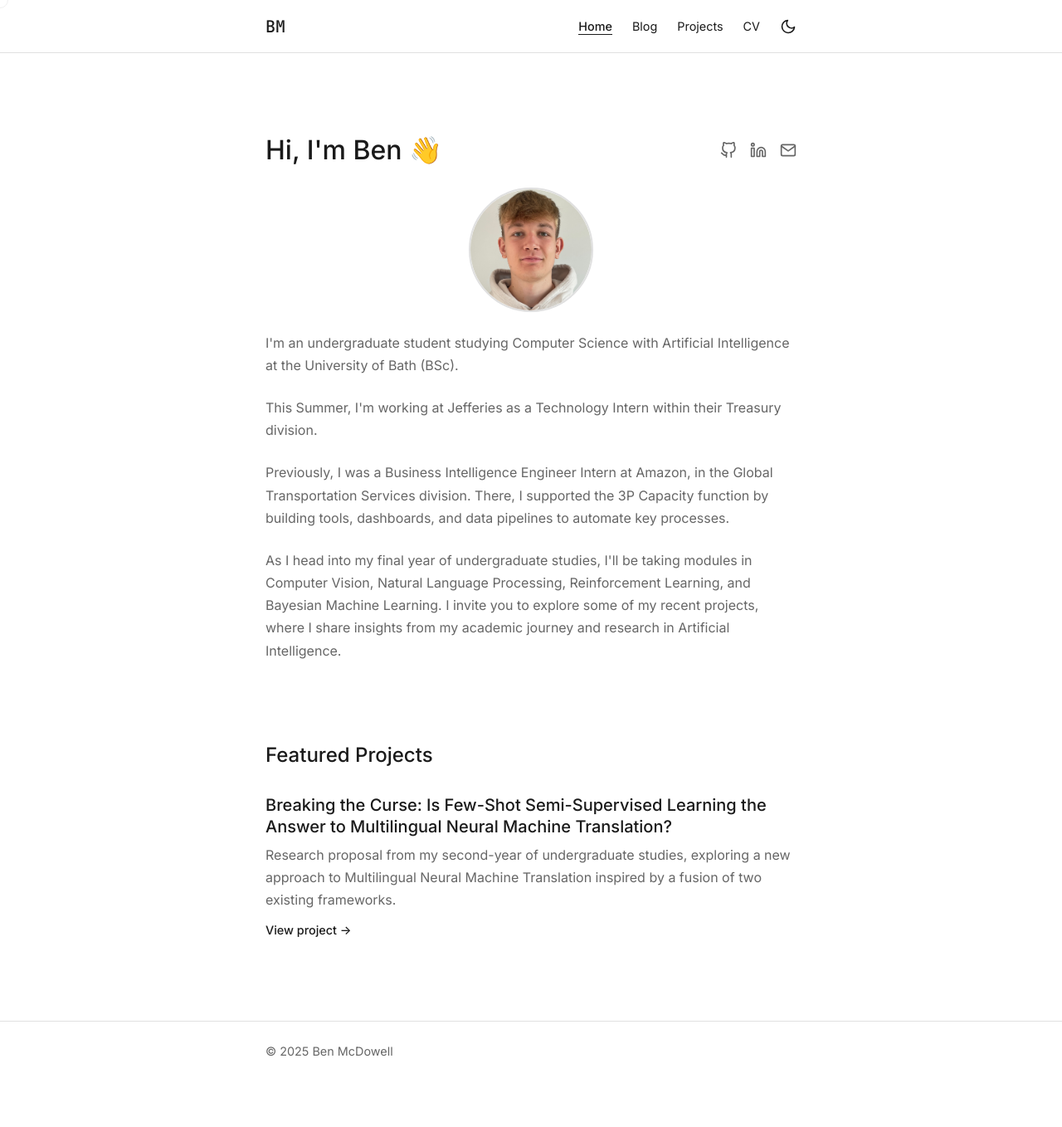
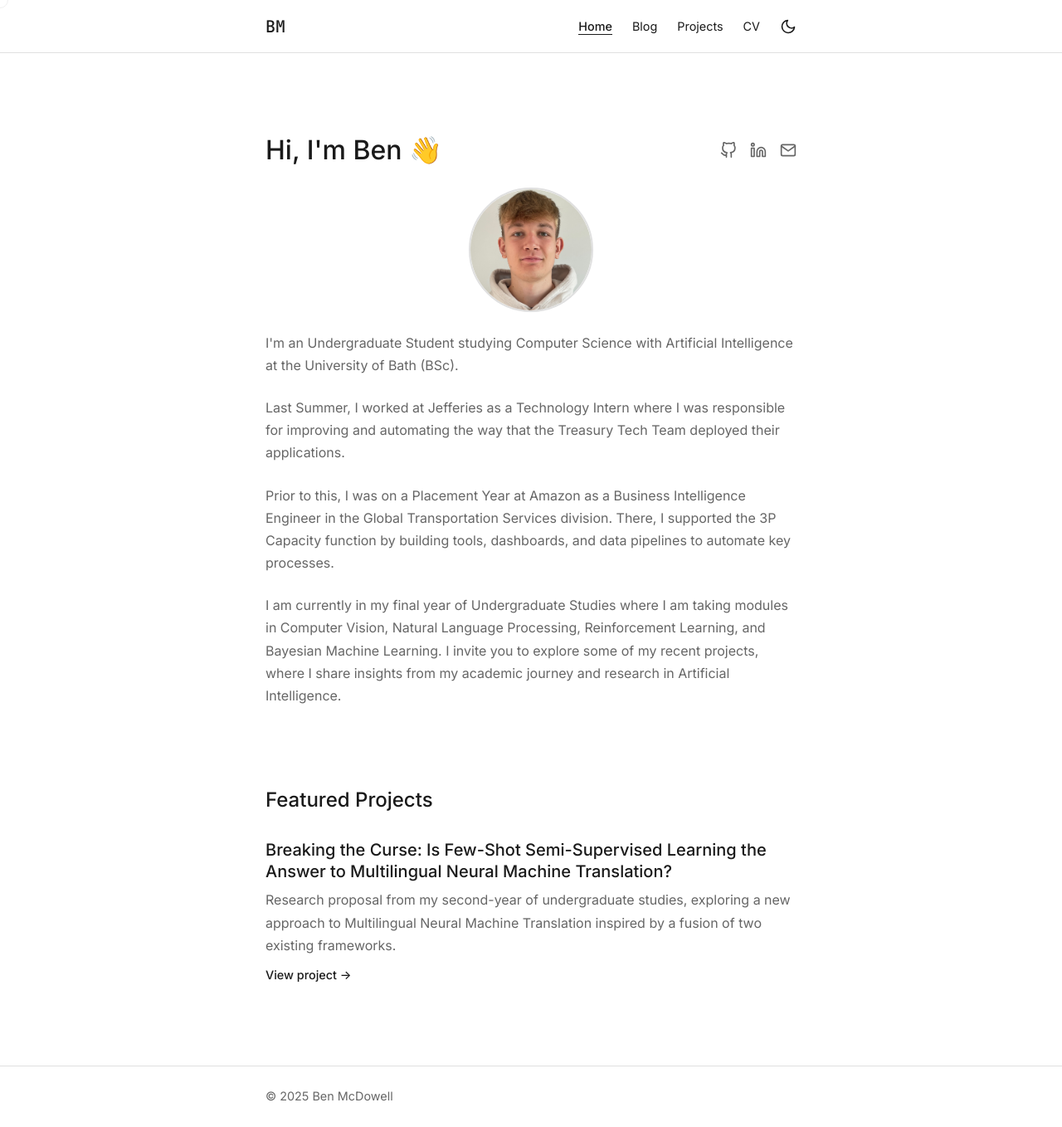
Before and after one commit to bmcd243/bmcd243.github.io, a Jekyll site: the page built from index.html, in a window 1280 px wide. Shown: the whole page at 83% size. Built offline with Jekyll 4.4.1, drawn with Linux system fonts in a browser that asks for light colours; before the commit the page ends 1303 px from its top, so only the background shows below that.

Commit message:
update front page

```diff
--- a/index.html
+++ b/index.html
@@ -46,19 +46,19 @@ home_active: true
 
             <div class="bio">
                 <p>
-                    I'm an undergraduate student studying Computer Science with Artificial Intelligence at the University of Bath (BSc).
+                    I'm an Undergraduate Student studying Computer Science with Artificial Intelligence at the University of Bath (BSc).
                 </p>
 
                 <p>
-                    This Summer, I'm working at Jefferies as a Technology Intern within their Treasury division.
+                    Last Summer, I worked at Jefferies as a Technology Intern where I was responsible for improving and automating the way that the Treasury Tech Team deployed their applications.
                 </p>
 
                 <p>
-                    Previously, I was a Business Intelligence Engineer Intern at Amazon, in the Global Transportation Services division. There, I supported the 3P Capacity function by building tools, dashboards, and data pipelines to automate key processes.
+                    Prior to this, I was on a Placement Year at Amazon as a Business Intelligence Engineer in the Global Transportation Services division. There, I supported the 3P Capacity function by building tools, dashboards, and data pipelines to automate key processes.
                 </p>
 
                 <p>
-                    As I head into my final year of undergraduate studies, I'll be taking modules in Computer Vision, Natural Language Processing, Reinforcement Learning, and Bayesian Machine Learning. I invite you to explore some of my recent projects, where I share insights from my academic journey and research in Artificial Intelligence.
+                    I am currently in my final year of Undergraduate Studies where I am taking modules in Computer Vision, Natural Language Processing, Reinforcement Learning, and Bayesian Machine Learning. I invite you to explore some of my recent projects, where I share insights from my academic journey and research in Artificial Intelligence.
                 </p>
             </div>
         </div>
```
